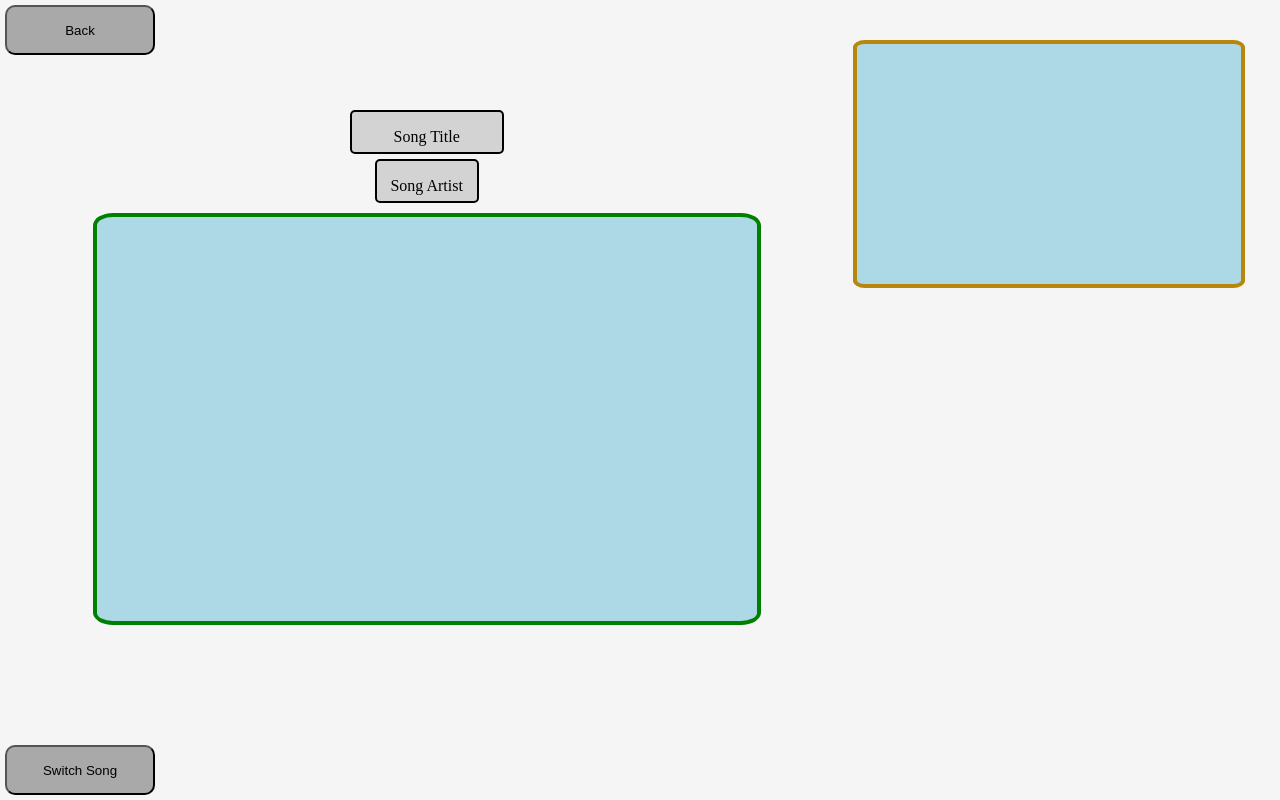
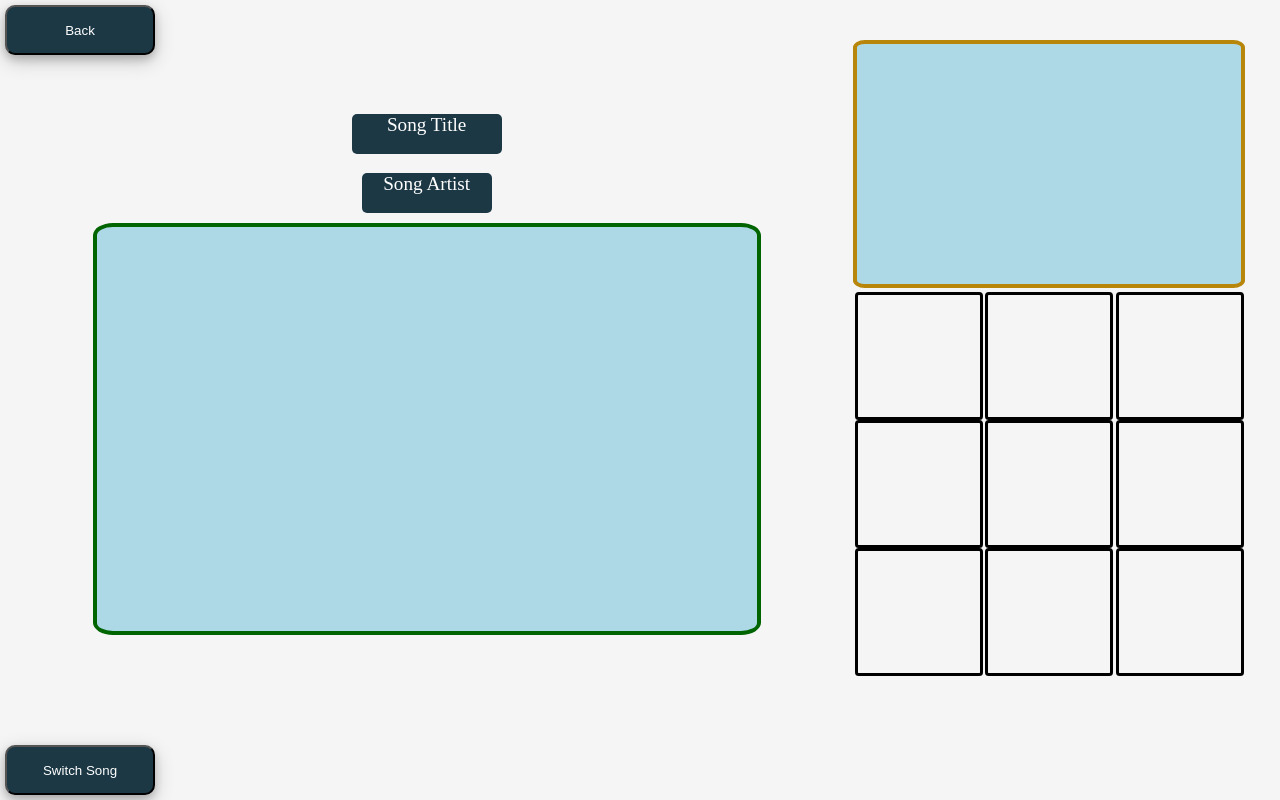
Before and after one commit to MasterTemple/CSCI-450-Group-Project, a SvelteKit app: page /PresenterView in a window 1280 px wide. Built offline with nearby package versions, Linux system fonts and the light colour scheme.

Commit message:
Added SlidePreview on RightColumn

```diff
--- a/src/routes/PresenterView/LeftColumn.svelte
+++ b/src/routes/PresenterView/LeftColumn.svelte
@@ -1,21 +1,24 @@
 <script>
-    //window.addEventListener("keyup", function(e){ if(e.keyCode == 27) history.back();}, false);
+    import { color } from '../stores.js';
+
+    //Send user back to editor page when ESC key is pressed
+    //window.addEventListener("keyup", function(e){ if(e.keyCode == 27) this.window.location.assign("../");}, false);
 </script>
 
 
 <a href=".././">
-    <button id="backButton">Back</button>
+    <button id="backButton" style="--color: {color.darkBlue}">Back</button>
 </a>
 
 
-<button id="switchSong">Switch Song</button>
+<button id="switchSong" style="--color: {color.darkBlue}">Switch Song</button>
 
 <div id = "songSlideStack">
     <div id="songInfo">
-        <div id="songTitle">
+        <div id="songTitle" style="--color: {color.darkBlue}">
             <p>Song Title</p>
         </div>
-        <div id="songArtist">
+        <div id="songArtist" style="--color: {color.darkBlue}">
             <p>Song Artist</p>
         </div>
     </div>
@@ -36,7 +39,9 @@
         border-radius: 10px;
         height: 50px;
         width: 150px;
-        background-color: darkgray;
+        background-color: var(--color);
+        color: white;
+        box-shadow: 0 4px 8px 0 rgba(0, 0, 0, 0.2), 0 6px 20px 0 rgba(0, 0, 0, 0.19);
     }
 
 
@@ -48,7 +53,9 @@
         border-radius: 10px;
         height: 50px;
         width: 150px;
-        background-color: darkgray;
+        background-color: var(--color);
+        color: white;
+        box-shadow: 0 4px 8px 0 rgba(0, 0, 0, 0.2), 0 6px 20px 0 rgba(0, 0, 0, 0.19);
     }
 
 
@@ -68,31 +75,33 @@
 
 
     #songTitle {
-        border: 2px solid black;
-        background-color: lightgray;
+        border: none;
+        background-color: var(--color);
+        color: white;
         border-radius: 5px;
         height: 40px;
         width: 150px;
         text-wrap:balance;
-        margin: 5px;
+        font-size: larger;
     }
 
 
     #songArtist {
-        border: 2px solid black;
-        background-color: lightgray;
+        border: none;
+        background-color: var(--color);
+        color: white;
         border-radius: 5px;
         height: 40px;
-        width: 100px;
+        width: 130px;
         text-wrap: balance;
+        font-size: larger;
         margin: auto;
     }
 
 
     #currentSlide {
-        border: 4px solid black;
+        border: 4px solid darkgreen;
         border-radius: 3%;
-        border-color: green;
         height: 30vw;
         width: 50vw;
         padding: 10px;
--- a/src/routes/PresenterView/RightColumn.svelte
+++ b/src/routes/PresenterView/RightColumn.svelte
@@ -1,5 +1,5 @@
 <script>
-
+    import SlidePreview from "./SlidePreview.svelte";
 </script>
 
 <div id="previewStack">
@@ -7,7 +7,7 @@
 
     </div>
     <div id="allSlides">
-
+        <SlidePreview/>
     </div>
 </div>
 
--- /dev/null
+++ b/src/routes/PresenterView/SlidePreview.svelte
@@ -0,0 +1,45 @@
+<script>
+    import { color } from '../stores.js';
+</script>
+
+<div id = "column">
+    <div id="row">
+        <button id="slide" style="--color: {color.lightBlue}"></button>
+        <button id="slide" style="--color: {color.lightBlue}"></button>
+        <button id="slide" style="--color: {color.lightBlue}"></button>
+    </div>
+    <div id="row">
+        <button id="slide" style="--color: {color.lightBlue}"></button>
+        <button id="slide" style="--color: {color.lightBlue}"></button>
+        <button id="slide" style="--color: {color.lightBlue}"></button>
+    </div>
+    <div id="row">
+        <button id="slide" style="--color: {color.lightBlue}"></button>
+        <button id="slide" style="--color: {color.lightBlue}"></button>
+        <button id="slide" style="--color: {color.lightBlue}"></button>
+    </div>
+</div>
+
+<style>
+    #column {
+        display: flex;
+        flex-direction: column;
+        padding: 1% 0 1% 0;
+    }
+
+    #row {
+        display: flex;
+        flex-direction: row;
+        padding: auto;
+    }
+
+    #slide {
+        background-color: var(--color);
+        height: 16vh;
+        width: 10vw;
+        border: 3px solid black;
+        border-radius: 3%;
+        padding: auto;
+        margin:auto;
+    }
+</style>
```
